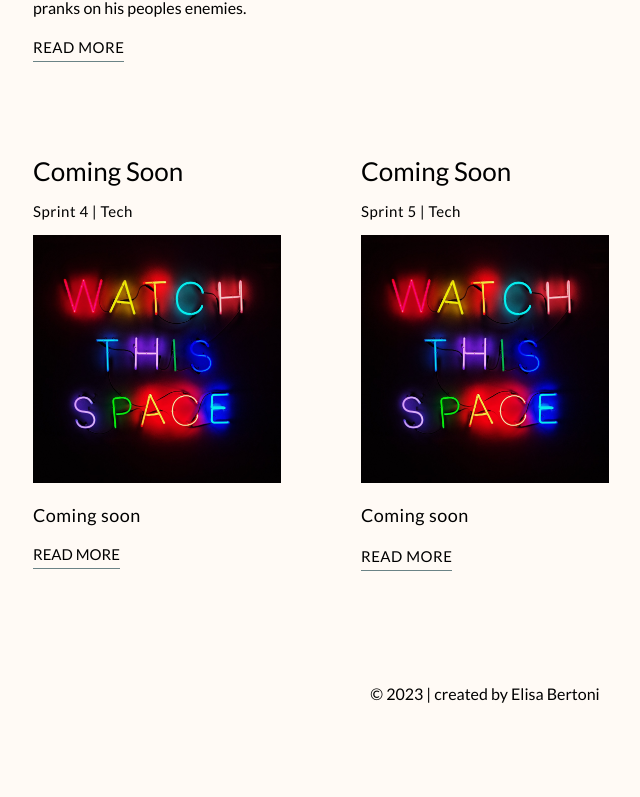
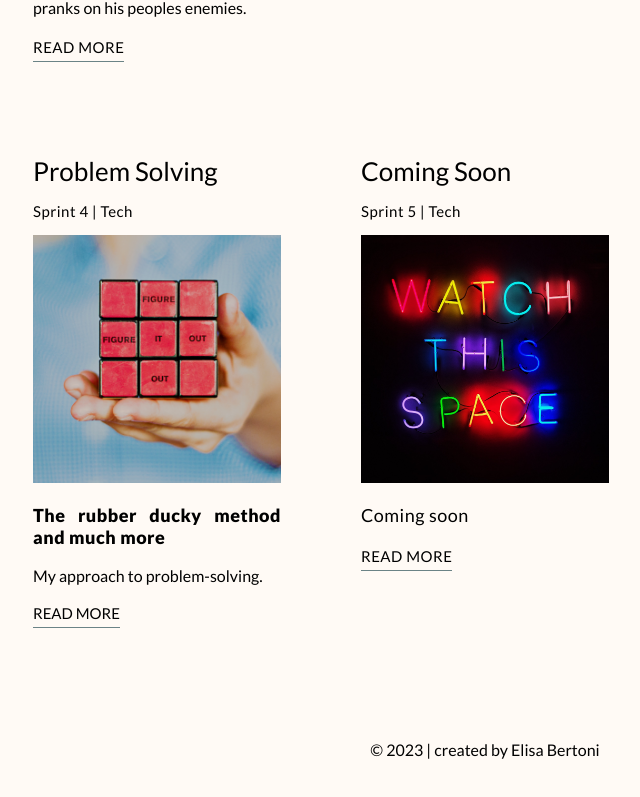
Before and after one commit to elisabertoni/elisabertoni.github.io, a plain HTML site: page blog/tech.html in a window 1280 px wide. Shown: the part 920-1717 px from the top of the page, without its empty margins (155-795 px from the left). Before the commit the page ends 1663 px from the top, so only its background shows below. Drawn offline with Linux system fonts and the light colour scheme.

Commit message:
update tech.html page

```diff
--- a/blog/tech.html
+++ b/blog/tech.html
@@ -53,10 +53,10 @@
           </div>
 
           <div class="blog-post">
-            <a href="#" class="blog-heading">Coming Soon</a>
+            <a href="#" class="blog-heading">Problem Solving</a>
             <p class="blog-subheading">Sprint 4 | Tech</p>
-            <a href="#"><img src="../images/coming-soon.jpeg" alt="watch this space"></a>
-            <p>Coming soon</p>
+            <a href="#"><img src="../images/problem-solving.jpeg" alt="watch this space"></a>
+            <p><strong>The rubber ducky method and much more</strong></p>My approach to problem-solving.
             <p></p><a href="#" class="read-more">READ MORE</a></p>
           </div>
 
```
Also changed, not shown: images/problem-solving.jpeg (added), 1 other file.
